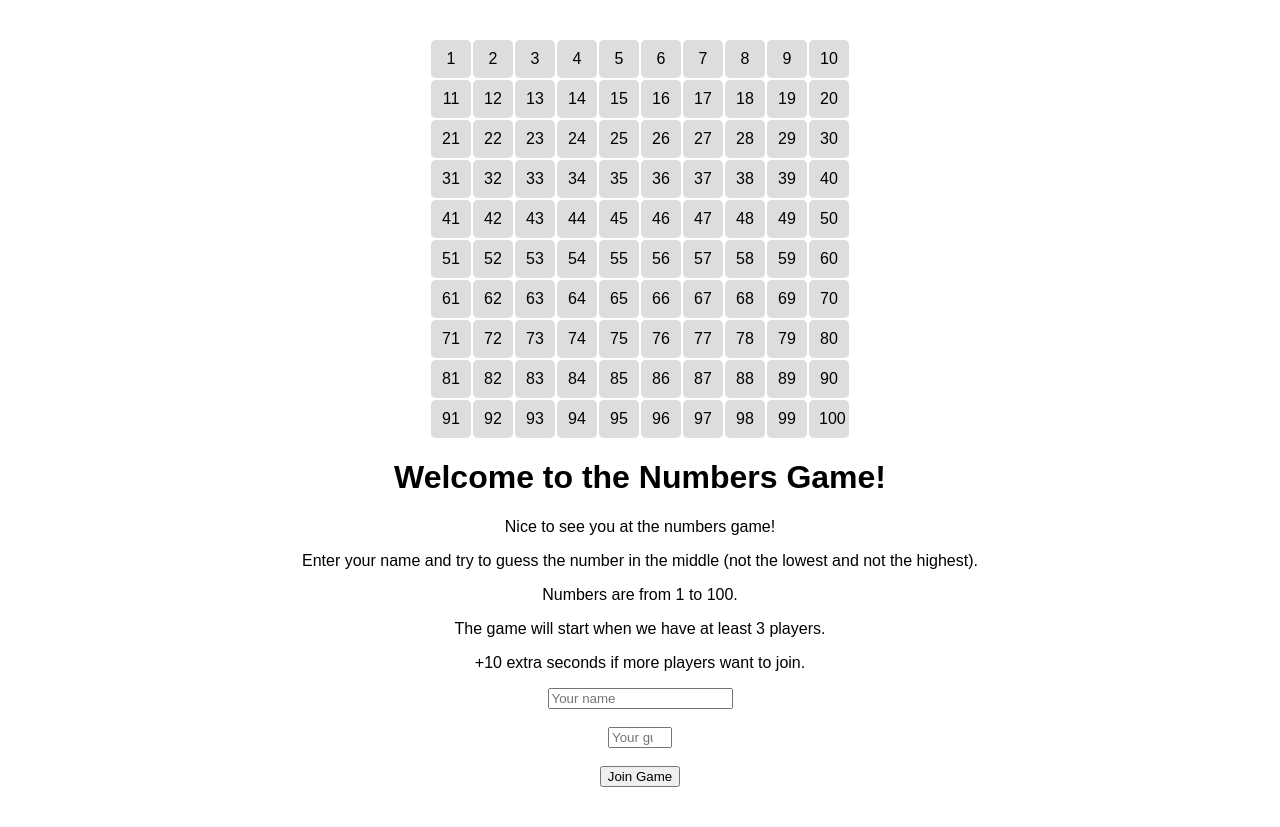
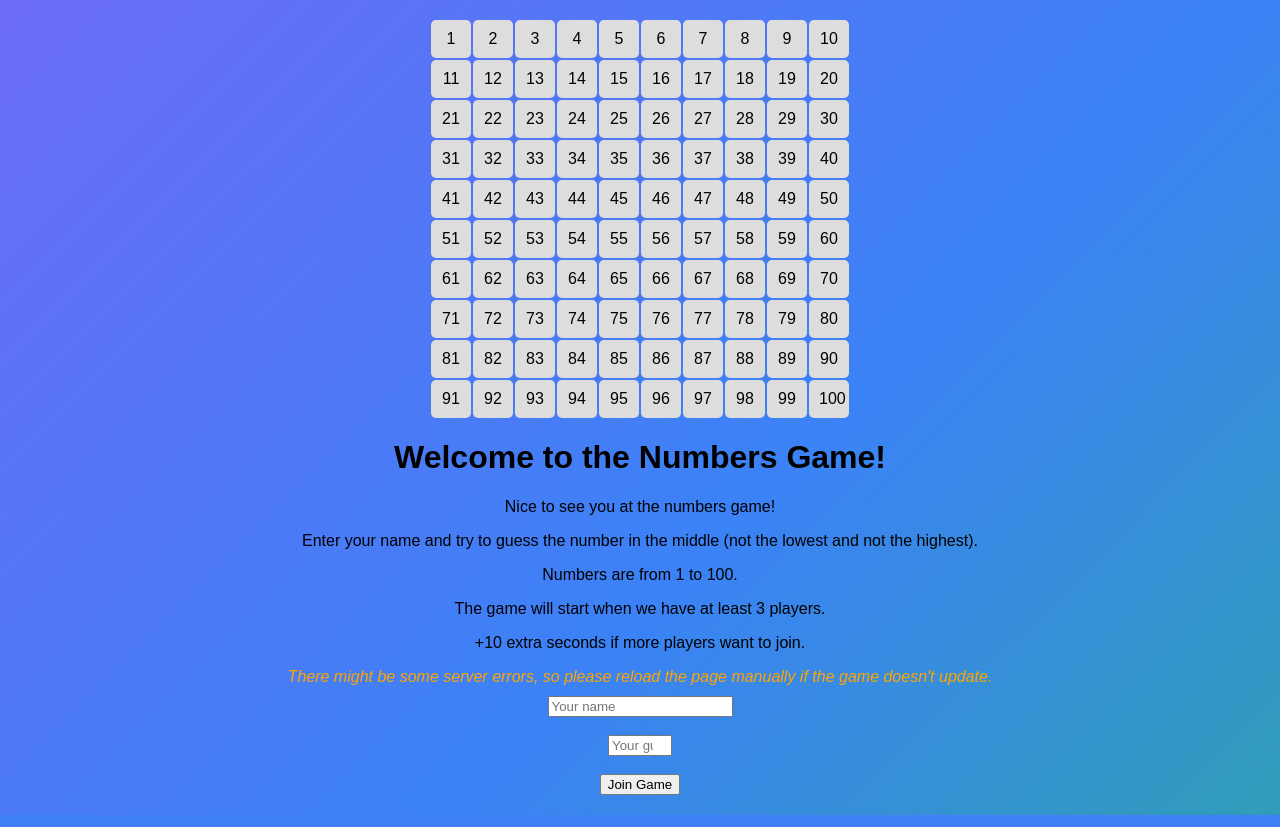
Before and after one commit to mclerke64/skaiciuzaidimas, a Flask app: page / in a window 1280 px wide. Run offline with Flask 3, Linux system fonts and the light colour scheme.

Commit message:
Update index.html

```diff
--- a/templates/index.html
+++ b/templates/index.html
@@ -7,7 +7,15 @@
             font-family: Arial, sans-serif;
             text-align: center;
             margin: 0;
-            padding: 20px;
+            padding: 0;
+            background: linear-gradient(135deg, #ff9d6c, #bb4e75, #8b5cf6, #3b82f6, #22c55e);  /* Colorful gradient background */
+            background-size: 400% 400%;
+            animation: gradient 15s ease infinite;
+        }
+        @keyframes gradient {
+            0% { background-position: 0% 50%; }
+            50% { background-position: 100% 50%; }
+            100% { background-position: 0% 50%; }
         }
         .number-grid {
             display: grid;
@@ -35,6 +43,11 @@
         .error {
             color: red;
         }
+        .server-message {
+            color: orange;
+            font-style: italic;
+            margin: 10px 0;
+        }
         .refresh-hint {
             color: blue;
             font-style: italic;
@@ -46,13 +59,12 @@
                 const parser = new DOMParser();
                 const doc = parser.parseFromString(html, 'text/html');
                 const gameStarted = doc.body.querySelector('input[name="game_started"]')?.value === 'true';
-                const countdownActive = doc.body.querySelector('input[name="countdown_active"]')?.value === 'true';
-                if (gameStarted && !countdownActive) {
+                if (gameStarted) {
                     window.location.href = '/result';
                 }
             }).catch(error => console.error('Error checking game state:', error));
         }
-        setInterval(checkGameState, 500); // Poll every 0.5 seconds for faster detection
+        setInterval(checkGameState, 1000); // Poll every second
     </script>
 </head>
 <body>
@@ -67,6 +79,7 @@
     <p>Numbers are from 1 to 100.</p>
     <p>The game will start when we have at least 3 players.</p>
     <p>+10 extra seconds if more players want to join.</p>
+    <p class="server-message">There might be some server errors, so please reload the page manually if the game doesn't update.</p>
     <div class="timer" style="display: {% if countdown_active %}block{% else %}none{% endif %};">
         Time remaining: {{ remaining_time|round(1) }}s
     </div>
```
